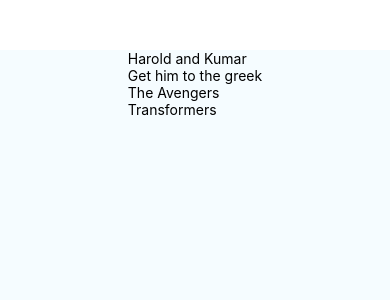
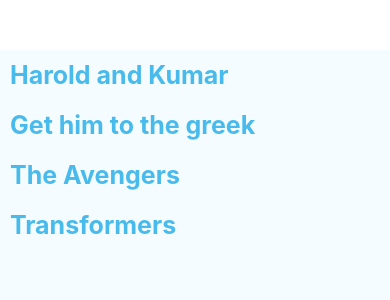
Before and after one commit to ChrisJohnDean/StoryHivePlayer, a React Native app: screen / in a window 390 px wide. Shown: the top 300 px of the page. Built offline with nearby package versions, Linux system fonts and the light colour scheme.

Commit message:
built comtainer around flatlist

```diff
--- a/App.js
+++ b/App.js
@@ -10,8 +10,36 @@
   StyleSheet,
   Text,
   View,
-  FlatList
+  FlatList,
+  TouchableHighlight,
+  Image
 } from 'react-native';
+
+
+
+class ListItem extends React.PureComponent {
+  _onPress = () => {
+    this.props.onPressItem(this.props.index);
+  }
+
+  render() {
+    return (
+      <TouchableHighlight
+        onPress={this._onPress}
+        underlayColor='#dddddd'>
+        <View>
+          <View style={styles.rowContainer}>
+            <Image/>
+            <View style={styles.textContainer}>
+              <Text style={styles.itemName}>{this.props.item.name}</Text>
+            </View>
+          </View>
+        </View>
+      </TouchableHighlight>
+    )
+  }
+
+}
 
 type Props = {};
 export default class App extends Component<Props> {
@@ -36,19 +64,27 @@
     }
   }
 
+  _keyExtractor = (item, index) => index;
 
-  // <FlatList
-  // data={[{key: 'a'}, {key: 'b'}]}
-  // renderItem={({item}) => <Text>{item.key}</Text>}
-  // />
+  _renderItem = ({item, index}) => (
+    <ListItem
+      item={item}
+      index={index}
+      onPressItem={this._onPressItem}
+    />
+  );
+
+  _onPressItem = (index) => {
+    console.log("Pressed row: "+index);
+  };
 
   render() {
     return (
       <View style={styles.container}>
         <FlatList
           data={this.state.films}
-          renderItem={({item}) => <Text>{item.name}</Text>}
-
+          keyExtractor={this._keyExtractor}
+          renderItem={this._renderItem}
         />
       </View>
     );
@@ -69,8 +105,21 @@
   container: {
     flex: 1,
     marginTop: 50,
-    justifyContent: 'center',
-    alignItems: 'center',
+    //justifyContent: 'center',
+    //alignItems: 'center',
     backgroundColor: '#F5FCFF',
   },
+  rowContainer: {
+    flexDirection: 'row',
+    padding: 10,
+
+  },
+  textContainer: {
+    flex: 1
+  },
+  itemName: {
+    fontSize: 25,
+    fontWeight: 'bold',
+    color: '#48BBEC'
+  }
 });
```
